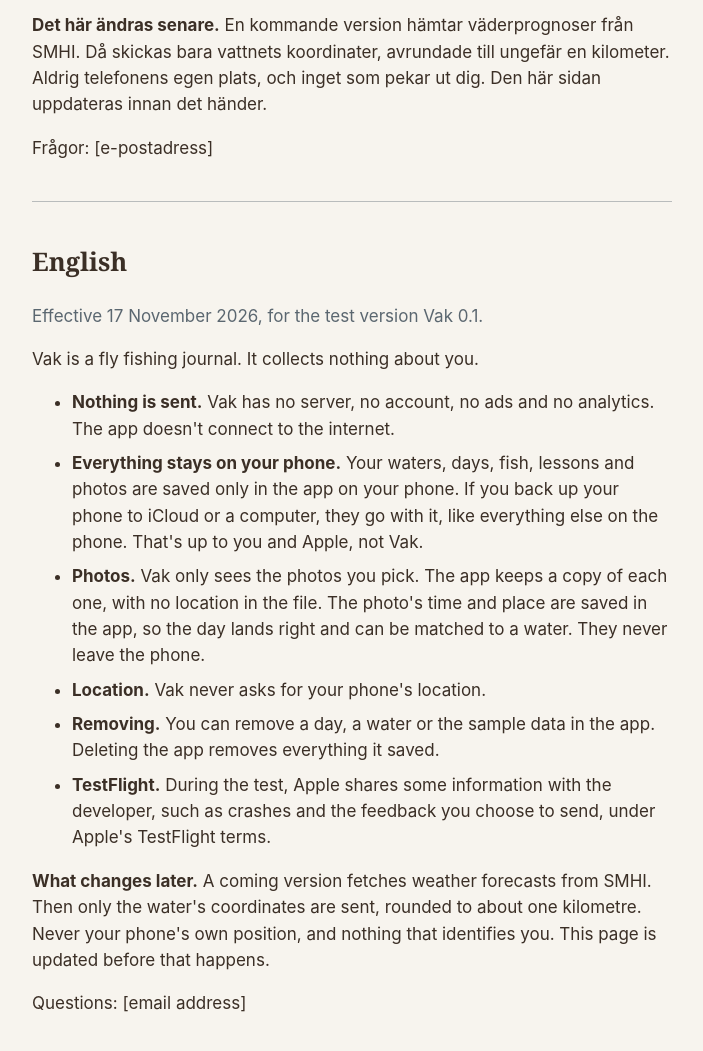
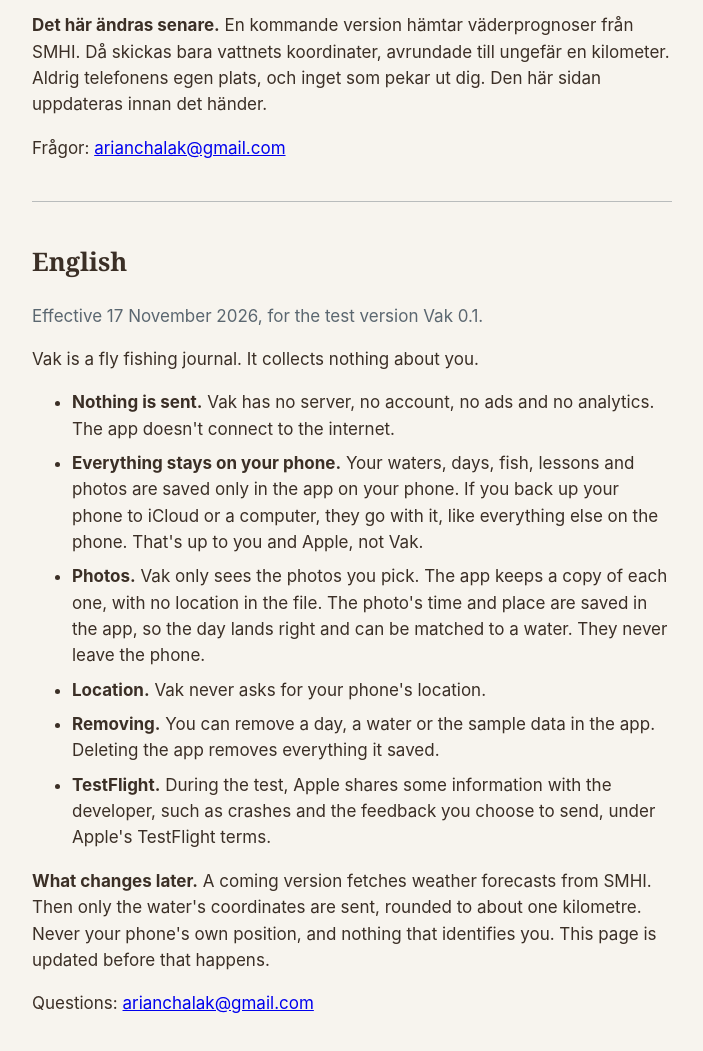
Before and after one commit to arianlabs/vak-privacy, a plain HTML site: page index.html in a window 1280 px wide. Shown: the part 800-1851 px from the top of the page, without its empty margins (288-991 px from the left). Drawn offline with Linux system fonts and the light colour scheme.

Commit message:
Add the contact email

```diff
--- a/index.html
+++ b/index.html
@@ -33,7 +33,7 @@
 <li><strong>TestFlight.</strong> Under testet delar Apple viss information med utvecklaren, till exempel krascher och den feedback du själv skickar, enligt Apples villkor för TestFlight.</li>
 </ul>
 <p><strong>Det här ändras senare.</strong> En kommande version hämtar väderprognoser från SMHI. Då skickas bara vattnets koordinater, avrundade till ungefär en kilometer. Aldrig telefonens egen plats, och inget som pekar ut dig. Den här sidan uppdateras innan det händer.</p>
-<p>Frågor: <span class="contact">[e-postadress]</span></p>
+<p>Frågor: <a href="mailto:arianchalak@gmail.com">arianchalak@gmail.com</a></p>
 </section>
 
 <hr>
@@ -51,7 +51,7 @@
 <li><strong>TestFlight.</strong> During the test, Apple shares some information with the developer, such as crashes and the feedback you choose to send, under Apple's TestFlight terms.</li>
 </ul>
 <p><strong>What changes later.</strong> A coming version fetches weather forecasts from SMHI. Then only the water's coordinates are sent, rounded to about one kilometre. Never your phone's own position, and nothing that identifies you. This page is updated before that happens.</p>
-<p>Questions: <span class="contact">[email address]</span></p>
+<p>Questions: <a href="mailto:arianchalak@gmail.com">arianchalak@gmail.com</a></p>
 </section>
 </body>
 </html>
```
